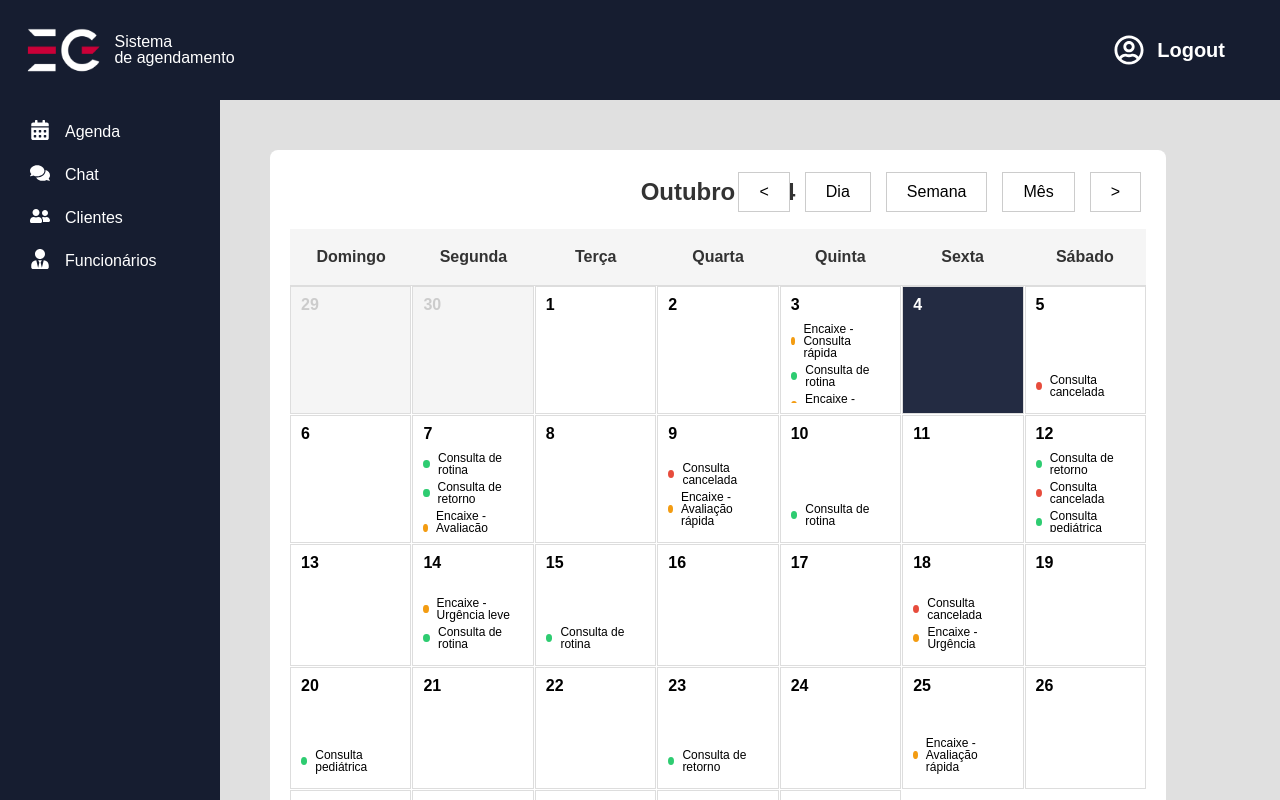
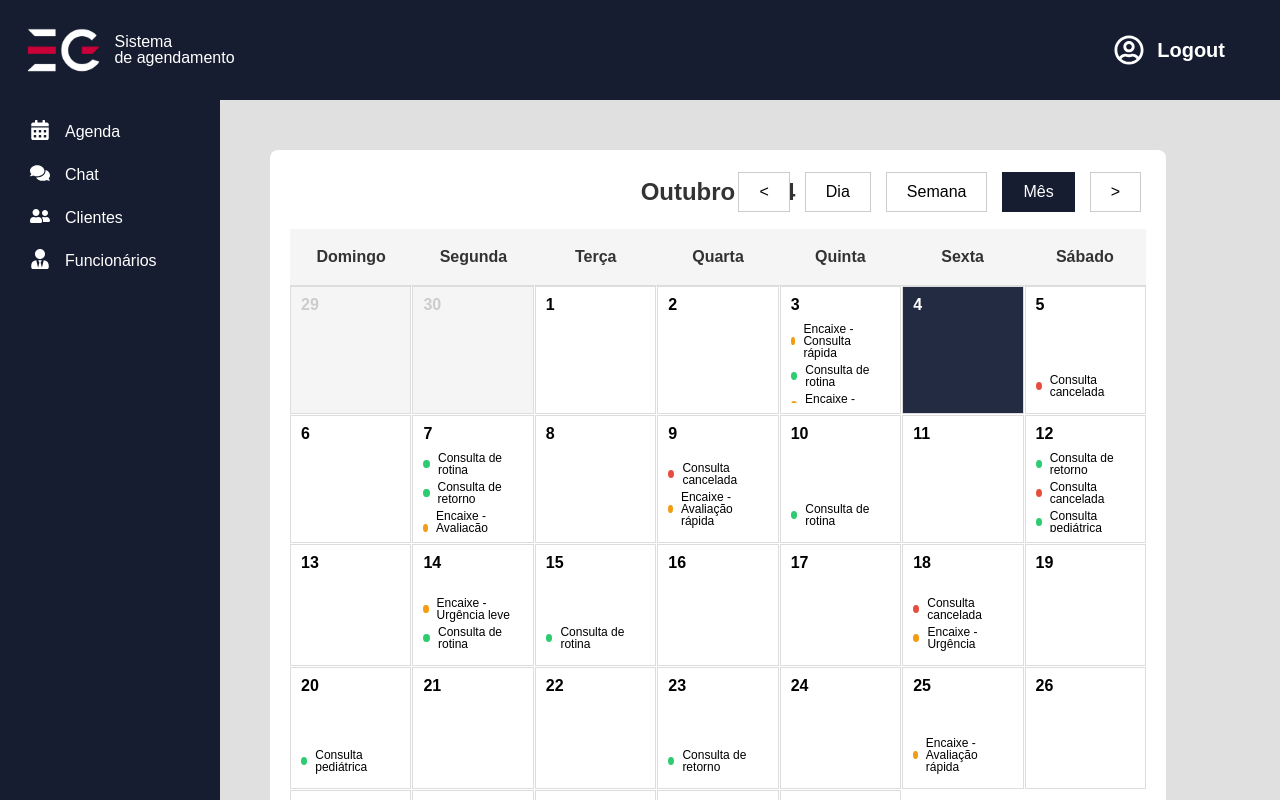
Before and after one commit to EduardoRTC/ZapAgendaFrontend, a React (Create React App) app in the folder zapagenda/: page /calendar in a window 1280 px wide. Shown: the top 800 px of the page. Built offline with nearby package versions, Linux system fonts and the light colour scheme.

Commit message:
Feat: adiciona cor no botao selecionado e hover no calendar-control

```diff
--- a/zapagenda/src/components/calendar/Calendar.css
+++ b/zapagenda/src/components/calendar/Calendar.css
@@ -15,6 +15,7 @@
   align-items: center; /* Centraliza verticalmente */
   padding: 10px;
   padding-bottom: 25px;
+
 }
 
 /* Estilo do título dinâmico (mês ou dia/mês) */
@@ -39,10 +40,16 @@
   background-color: #fff;
   transition: background-color 0.3s;
 }
+.calendar-controls button.selected {
+  background-color: var(--azulPrincipal) ;/* Cor de fundo para o botão selecionado */
+  color: white; /* Cor do texto */
+  border-color: var(--azulPrincipal); /* Borda da mesma cor */
+}
+.calendar-controls button:hover {
+  background-color: var(--azulPrincipal);
+  color: #fff;
+}
 
-.calendar-controls button:hover {
-  background-color: #f0f0f0;
-}
 
 /* Cabeçalho do calendário (dias da semana) */
 .calendar-header {
--- a/zapagenda/src/components/calendar/calendar.js
+++ b/zapagenda/src/components/calendar/calendar.js
@@ -194,9 +194,9 @@ const Calendar = () => {
     </div>
     <div className="calendar-controls">
       <button onClick={previous}>&lt;</button> {/* Botão de retroceder */}
-      <button onClick={() => setViewMode('day')}>Dia</button>
-      <button onClick={() => setViewMode('week')}>Semana</button>
-      <button onClick={() => setViewMode('month')}>Mês</button>
+      <button onClick={() => setViewMode('day')}className={viewMode === 'day' ? 'selected' : ''}>Dia</button>
+      <button onClick={() => setViewMode('week')}className={viewMode === 'week' ? 'selected' : ''}>Semana</button>
+      <button onClick={() => setViewMode('month')}className={viewMode === 'month' ? 'selected' : ''}>Mês</button>
       <button onClick={next}>&gt;</button> {/* Botão de avançar */}
     </div>
   </div>
--- a/zapagenda/src/pages/CalendarPage/AutenticatedCalendarPage.js
+++ b/zapagenda/src/pages/CalendarPage/AutenticatedCalendarPage.js
@@ -1,5 +1,5 @@
 import React, { useEffect, useState } from 'react';
-import Calendar from '../../components/Calendar/Calendar';
+import Calendar from '../../components/Calendar/calendar';
 import Header from '../../components/Header/MainHeader/Header';
 import Sidebar from '../../components/Sidebar/Sidebar';
 import "./AutenticatedCalendarPage.css"
```
